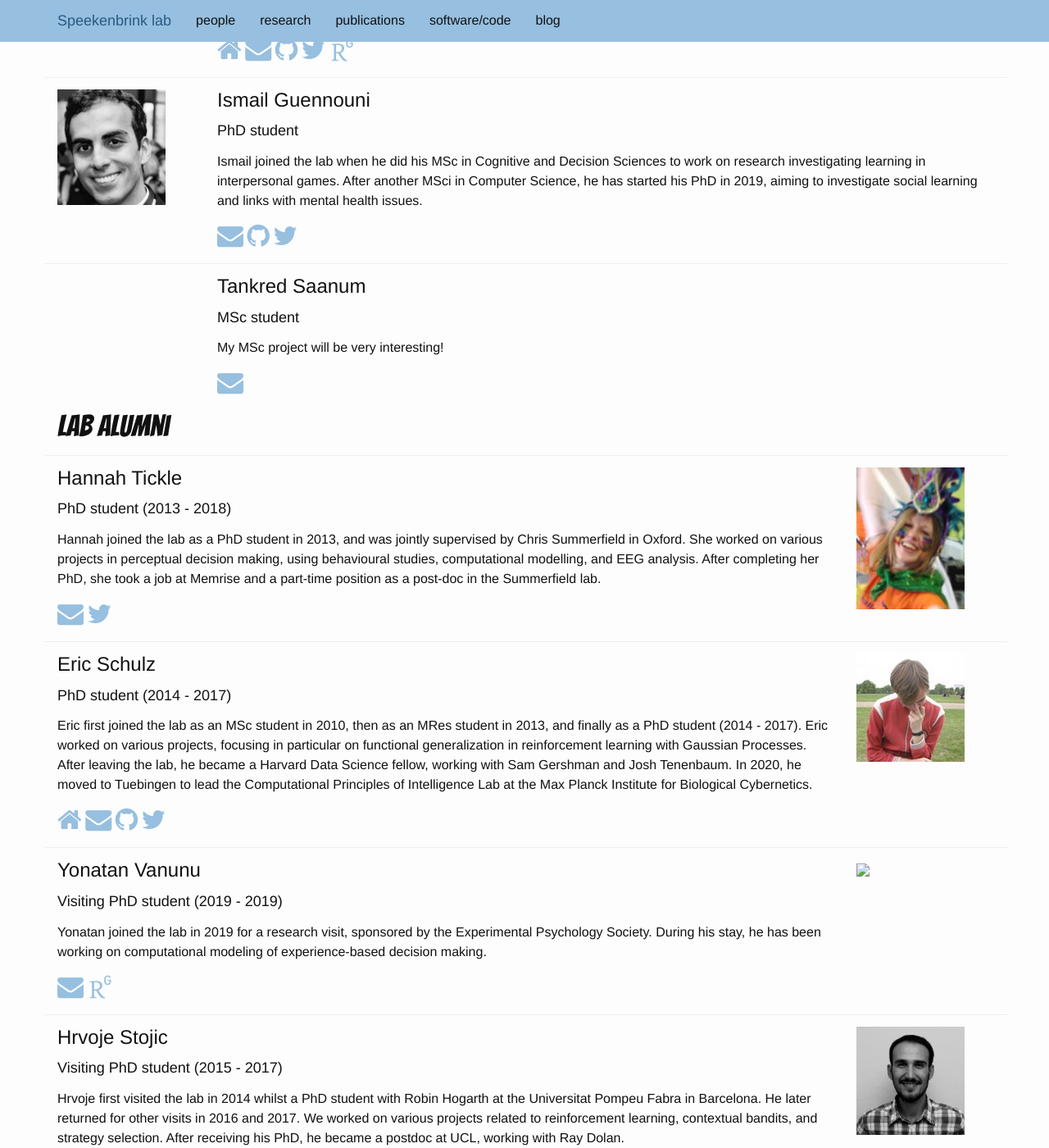
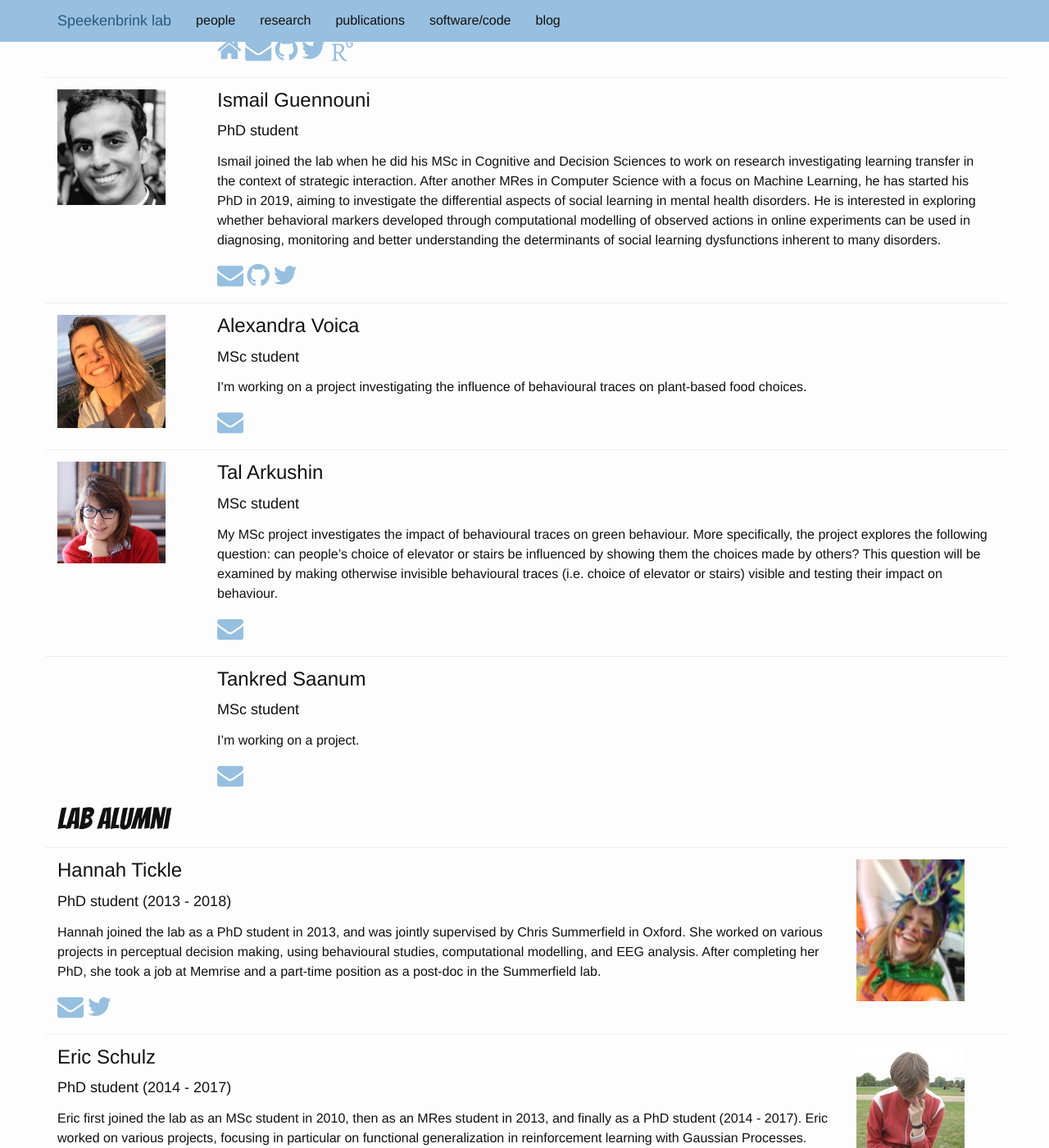
Before and after one commit to speekenbrink-lab/speekenbrink-lab.github.io, a Jekyll site: the page built from _pages/people.md, in a window 1280 px wide and 1400 px high, scrolled down 597 px. Shown: the whole window at 82% size. Built offline with Jekyll 4.4.1, drawn with Linux system fonts in a browser that asks for light colours; some web fonts are replaced.

Commit message:
ismail phd + msc projects

```diff
--- a/_data/people.yaml
+++ b/_data/people.yaml
@@ -48,11 +48,16 @@
   current: 1
   start_year: 2017
   photo: ismail_guennouni.jpg
-  blurb: Ismail joined the lab when he did his MSc in Cognitive and Decision Sciences
-         to work on research investigating learning in
-         interpersonal games. After another MSci in Computer
-         Science, he has started his PhD in 2019, aiming to investigate social learning
-         and links with mental health issues.
+  blurb: Ismail joined the lab when he did his MSc in Cognitive and Decision
+         Sciences to work on research investigating learning transfer in the
+         context of strategic interaction. After another MRes in Computer
+         Science with a focus on Machine Learning, he has started his PhD in
+         2019, aiming to investigate the differential aspects of social
+         learning in mental health disorders. He is interested in exploring
+         whether behavioral markers developed through computational modelling
+         of observed actions in online experiments can be used in diagnosing,
+         monitoring and better understanding the determinants of social
+         learning dysfunctions inherent to many disorders.
   email: i.gennouni.17@ucl.ac.uk
   github: ismailg
   twitter: GuennouniIsmail
@@ -170,12 +175,37 @@
   url: http://hstojic.re/
   publons: 1175768
 
+- tag: alexandra_voica
+  name: Alexandra Voica
+  position: MSc student
+  current: 1
+  start_year: 2019
+  blurb: I’m working on a project investigating the influence of behavioural
+         traces on plant-based food choices.
+  email: alexandra.voica.19@ucl.ac.uk
+  photo: alexandra_voica.jpg
+
+- tag: tal_arkushin
+  name: Tal Arkushin
+  position: MSc student
+  current: 1
+  start_year: 2019
+  blurb: "My MSc project investigates the impact of behavioural traces on green
+         behaviour. More specifically, the project explores the following
+         question: can people’s choice of elevator or stairs be influenced by
+         showing them the choices made by others? This question will be
+         examined by making otherwise invisible behavioural traces (i.e.
+         choice of elevator or stairs) visible and testing their impact on
+         behaviour."
+  email: tal.arkushin.19@ucl.ac.uk
+  photo: tal_arkushin.jpg
+
 - tag: tankred_saanum
   name: Tankred Saanum
   position: MSc student
   current: 1
   start_year: 2019
-  blurb: My MSc project will be very interesting!
+  blurb: I'm working on a project.
   email: tankred.saanum.19@ucl.ac.uk
 
 - tag: alzbeta_gabalova
--- a/_data/topics.yaml
+++ b/_data/topics.yaml
@@ -53,7 +53,7 @@
 
 - name: Perceptual decision making
   tag: perceptual_dm
-  current: 1
+  current: 0
   people:
     - maarten
     - hannah_tickle
@@ -131,3 +131,35 @@
     models, we can determine relevant characteristics of a participant from their earlier behaviour, and
     tailor the design to the participant. This can have substantial benefits when conducting studies to
     e.g. compare different theories.
+
+- name: Mental disorders as atypical social learning processes.
+  tag: social_comp_psy
+  current: 1
+  people:
+    - ismail_guennouni
+    - maarten
+  blurb: Relation between social learning and mental health disorders
+  description: >
+    Many psychiatric disorders are chiefly characterised by deficits in social
+    functioning, such as Borderline Personality Disorder, Psychopathy, Social
+    Anxiety and Autism Spectrum Disorder. Others exhibit social interaction
+    impairments as a debilitating consequence of the disorder, such as higher
+    distress from interpersonal relationships in Depression and interpersonal
+    aggression as a barrier to effective treatment in PTSD. While there is
+    little disagreement on the importance of understanding social interaction
+    impairment in many of these disorders, there remains multiple unanswered
+    questions as to what exactly in the social cognitive process is impaired
+    or dysfunctional compared to healthy individuals. There are likely multiple
+    dimensions that can interact to yield the observed atypical behavior in
+    social interaction such as such as how sensitive is the person to specific
+    social gestures, how good they are at inferring others intentions from their
+    behavior and their ability to accurately infer social uncertainty from the
+    history of interactions.
+
+    The objective of the research project is to
+    explore and hopefully learn to disentangle these dimensions through
+    computationally modelling behavior in repeated economic games with
+    social components. Along the way, we hope to develop behavioral markers
+    of social dysfunction in mental disorders that can be used to diagnose,
+    monitor and better understand the determinants of social learning
+    impairment inherent to many conditions.
```
Also changed, not shown: _researchtopics/3_social_comp_psy.md (added, +36 -0 lines), _researchtopics/4_adaptive_design.md (renamed from _researchtopics/3_adaptive_design.md, +2 -0 lines), _researchtopics/5_perceptual_decision_making.md (renamed from _researchtopics/2_perceptual_decision_making.md), images/people/adrian_walker.jpg (added), images/people/adrian_walker.png (deleted), images/people/alexandra_voica.jpg (added), images/people/hrvoje_stojic.jpg, images/people/tal_arkushin.jpg (added), images/people/yonatan_vanunu.jpg (added), images/research/lucas-benjamin-ey17a6v8KWA-unsplash.jpg (added), images/research/samuel-austin-7LJ20fadcwQ-unsplash.jpg (added).
